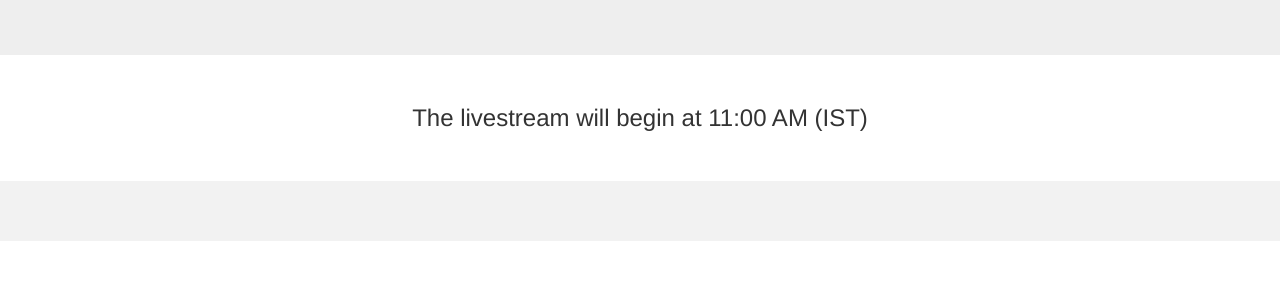
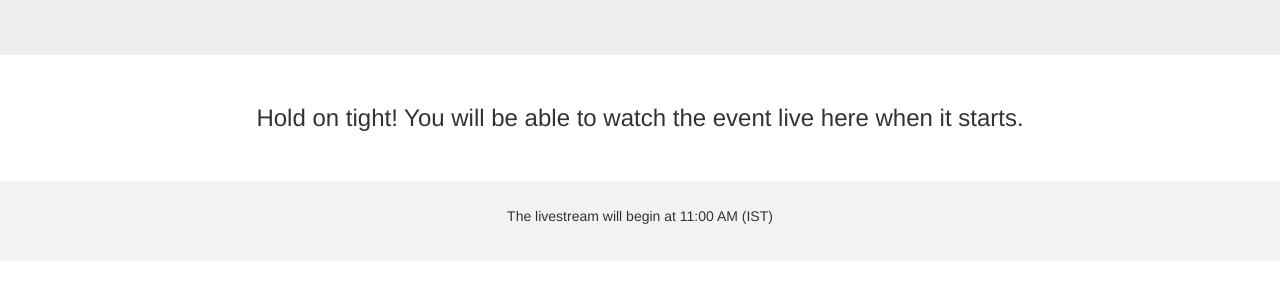
Before and after one commit to pt-john/pt-john.github.io, a plain HTML site: page index.html in a window 1280 px wide. Shown: the part 292-592 px from the top of the page. Drawn offline with nearby package versions, Linux system fonts and the light colour scheme.

Commit message:
Changed messaging

```diff
--- a/index.html
+++ b/index.html
@@ -56,12 +56,12 @@
 </div>
 
 <div class="container-fluid bg-3 text-center">
-  <h3>The livestream will begin at 11:00 AM (IST)</h3><br>
+  <h3>Hold on tight! You will be able to watch the event live here when it starts.</h3><br>
 </div><br>
 
 
 <footer class="container-fluid text-center">
-  <p></p>
+  <p>The livestream will begin at 11:00 AM (IST)</p>
 </footer>
 
 </body>
```
